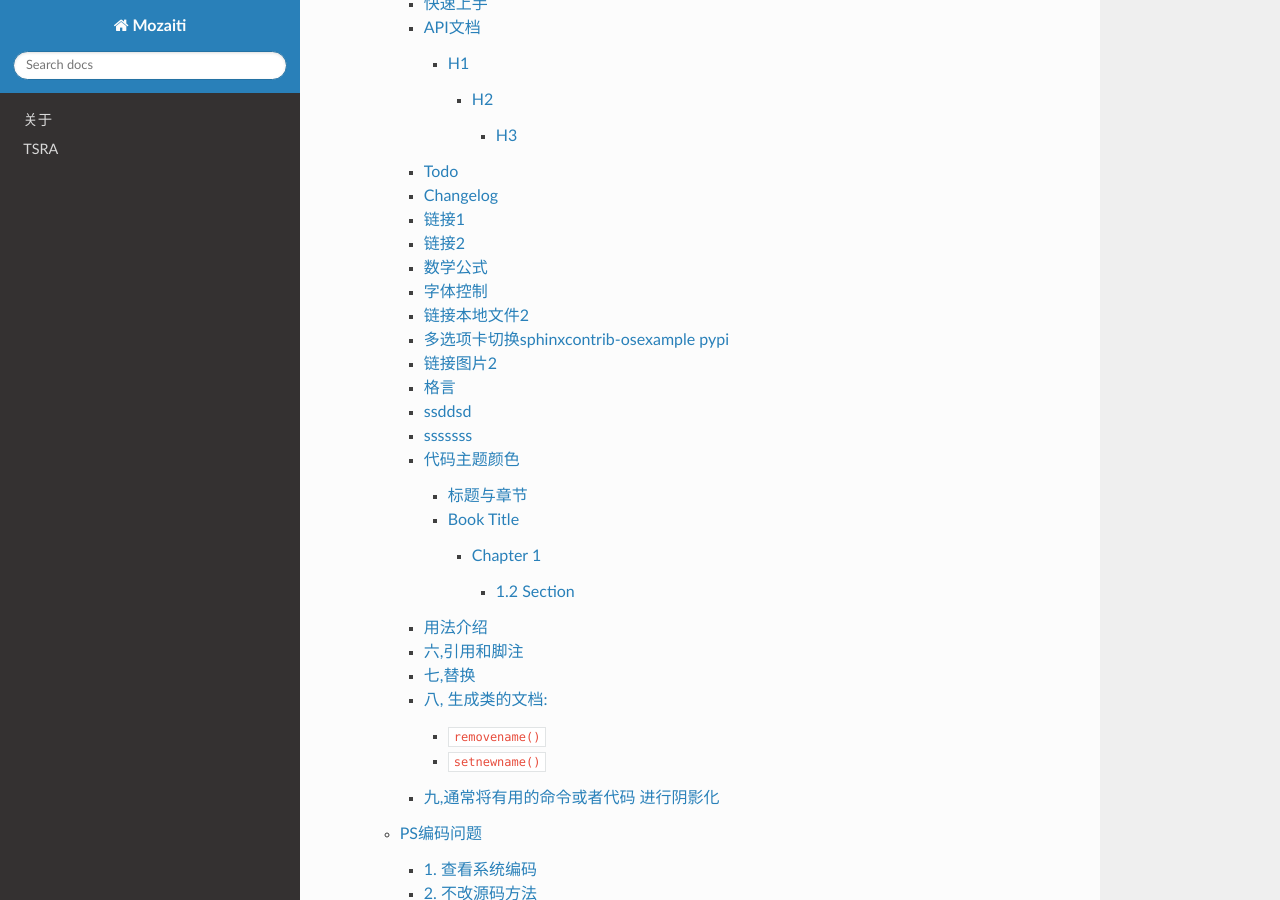
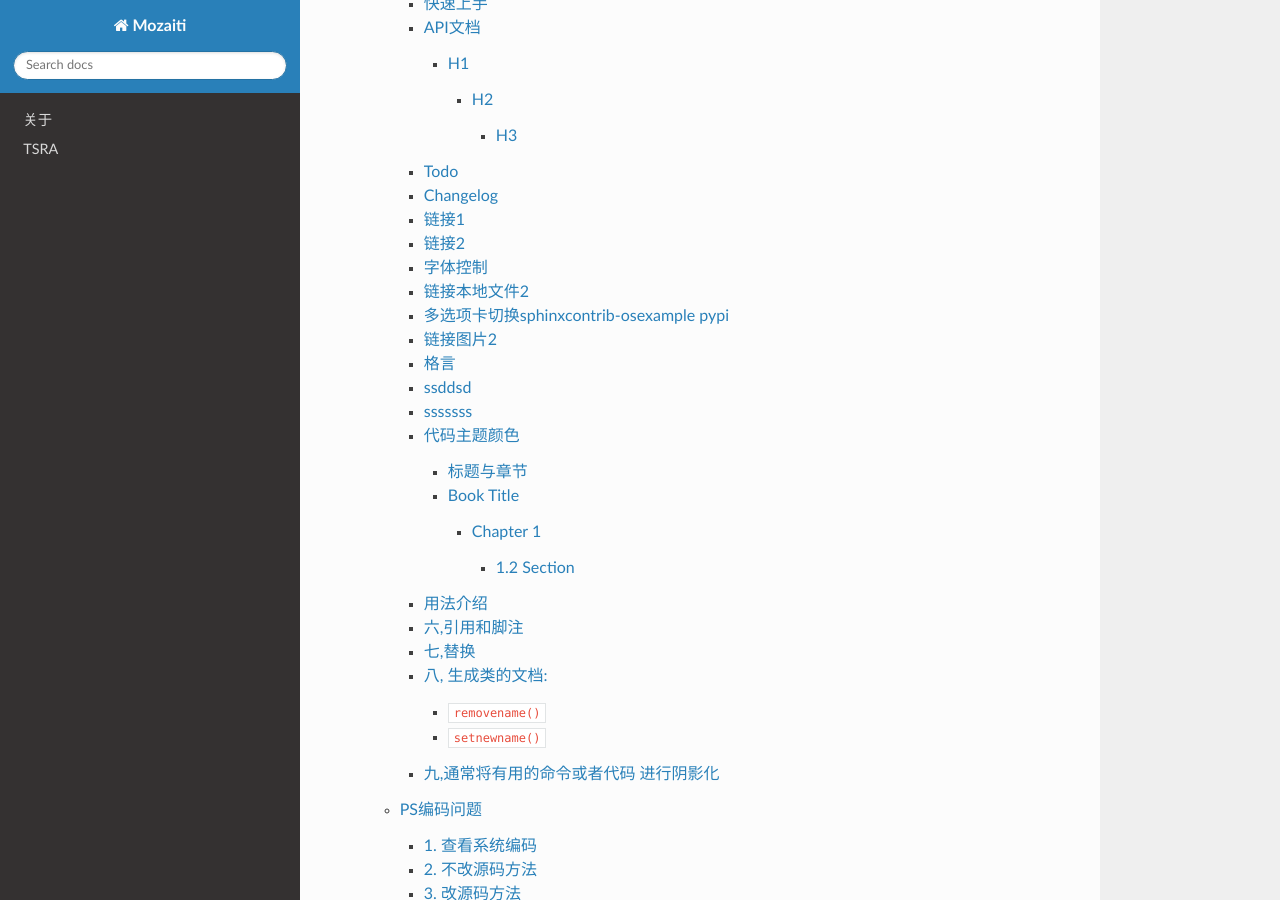
Before and after one commit to timhuang5129/mozaiti, a Sphinx documentation site: the page built from source/index.rst, in a window 1280 px wide and 900 px high, scrolled down 1176 px. Built offline with Sphinx 7.4.7 and the Read the Docs theme 2.0.0, drawn with Linux system fonts in a browser that asks for light colours; pages that are not in the unit, such as notebooks, are missing from menus.

Commit message:
Update manual.rst

```diff
--- a/source/about/manual/docs/manual.rst
+++ b/source/about/manual/docs/manual.rst
@@ -116,14 +116,6 @@
 
 	long long very long caption ...
 
-
-数学公式
------------
-.. math::
-
-  (a + b)^2 = a^2 + 2ab + b^2
-
-  (a - b)^2 = a^2 - 2ab + b^2
 
 字体控制
 ---------
```
